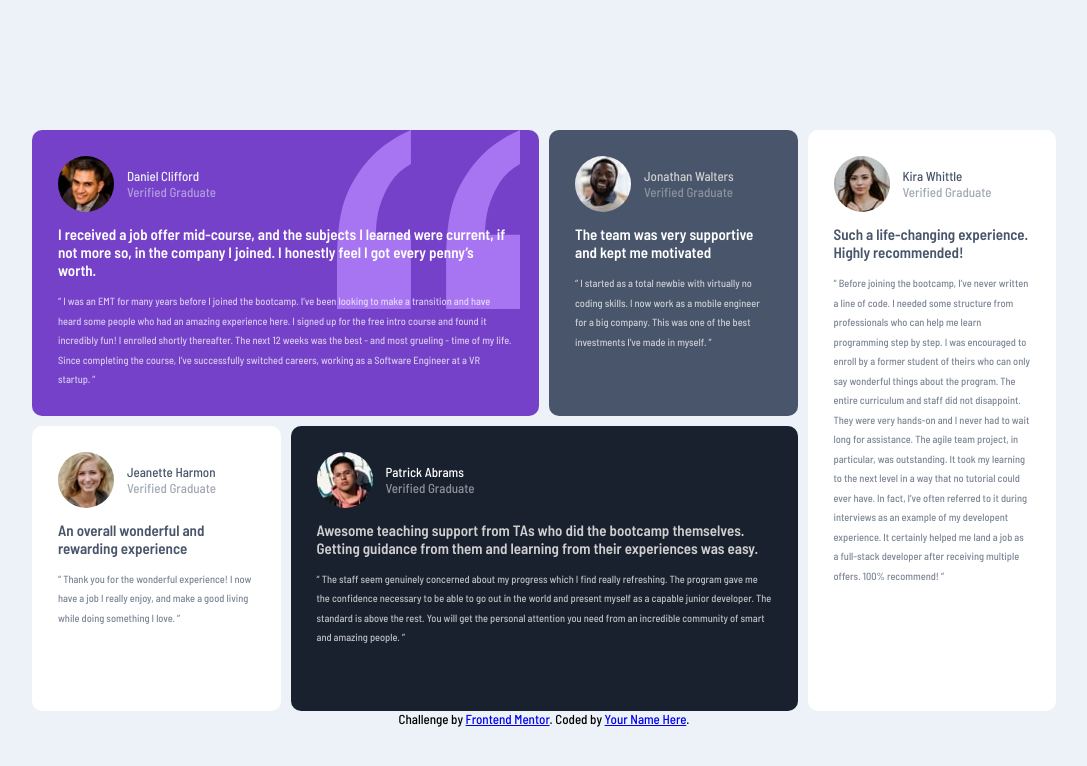
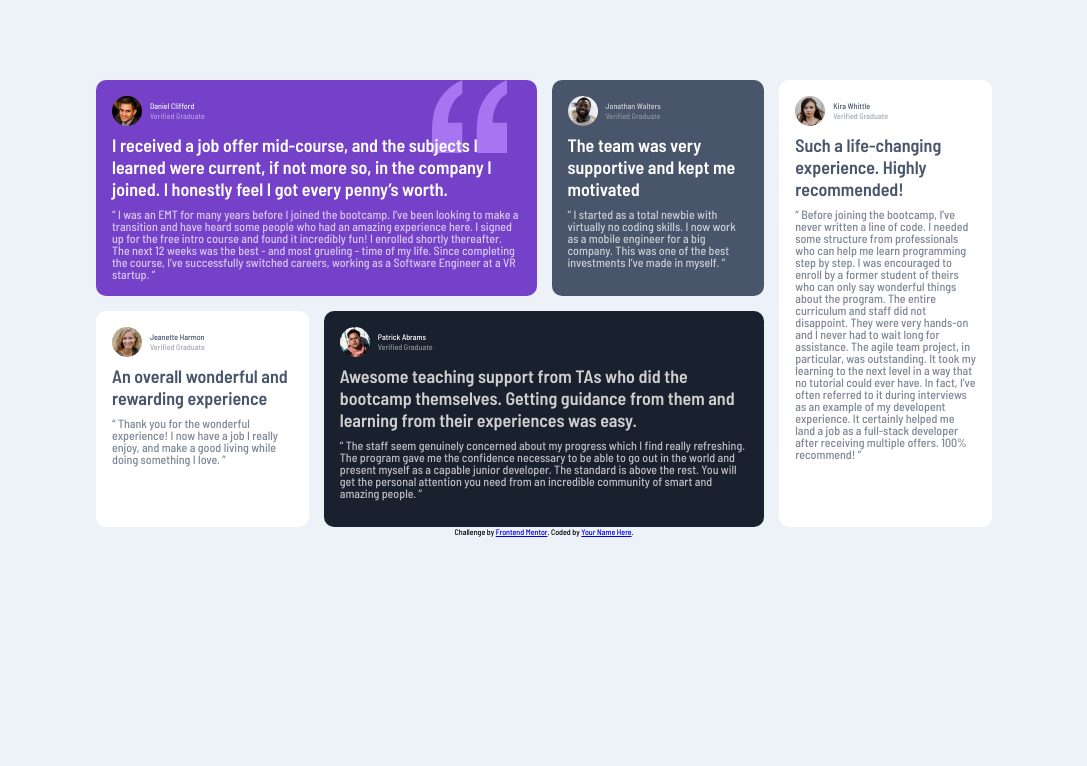
Before and after one commit to cafferti/testimonial-fm, a plain HTML site: page index.html in a window 1280 px wide. Shown: the whole page, without its empty margins (96-1183 px from the left). Drawn offline with Linux system fonts and the light colour scheme.

Commit message:
completd styling(mobile)

```diff
--- a/index.css
+++ b/index.css
@@ -172,10 +172,22 @@
         background-color: var(--White);
     }
     @media (min-width: 740px) {
+        img{
+            height: 30px;
+            width: 30px;
+        }
+        *{
+         font-size: 8px;
+        }
+        article >p{
+            font-size: 11px;
+        }
         main{
-            gap: 10px;
+
+
+            gap: 15px;
             display: grid;
-            max-width: 100%;
+            max-width: 70%;
             grid-template-columns:1fr 1fr 1fr 1fr ;
             grid-template-rows:1fr 1fr;
             grid-template-areas:
@@ -214,10 +226,23 @@
 
     }
     article>p {
-        font-size: 0.8rem;
+        font-size: 1.5rem;
 
     }
     article h1{
-        font-size: 15px;
+        font-size: 18px;
     }
+    article{
+        padding: 2rem;
     }
+    .flex{
+    }
+    main .daniel {
+        background-color: var(--Moderate-violet);
+        color: white;
+        background-image: url(images/bg-pattern-quotation.svg);
+        background-repeat: no-repeat;
+        background-position: top 0 right 8%;
+        background-size: 17%;
+        }
+    }
```
